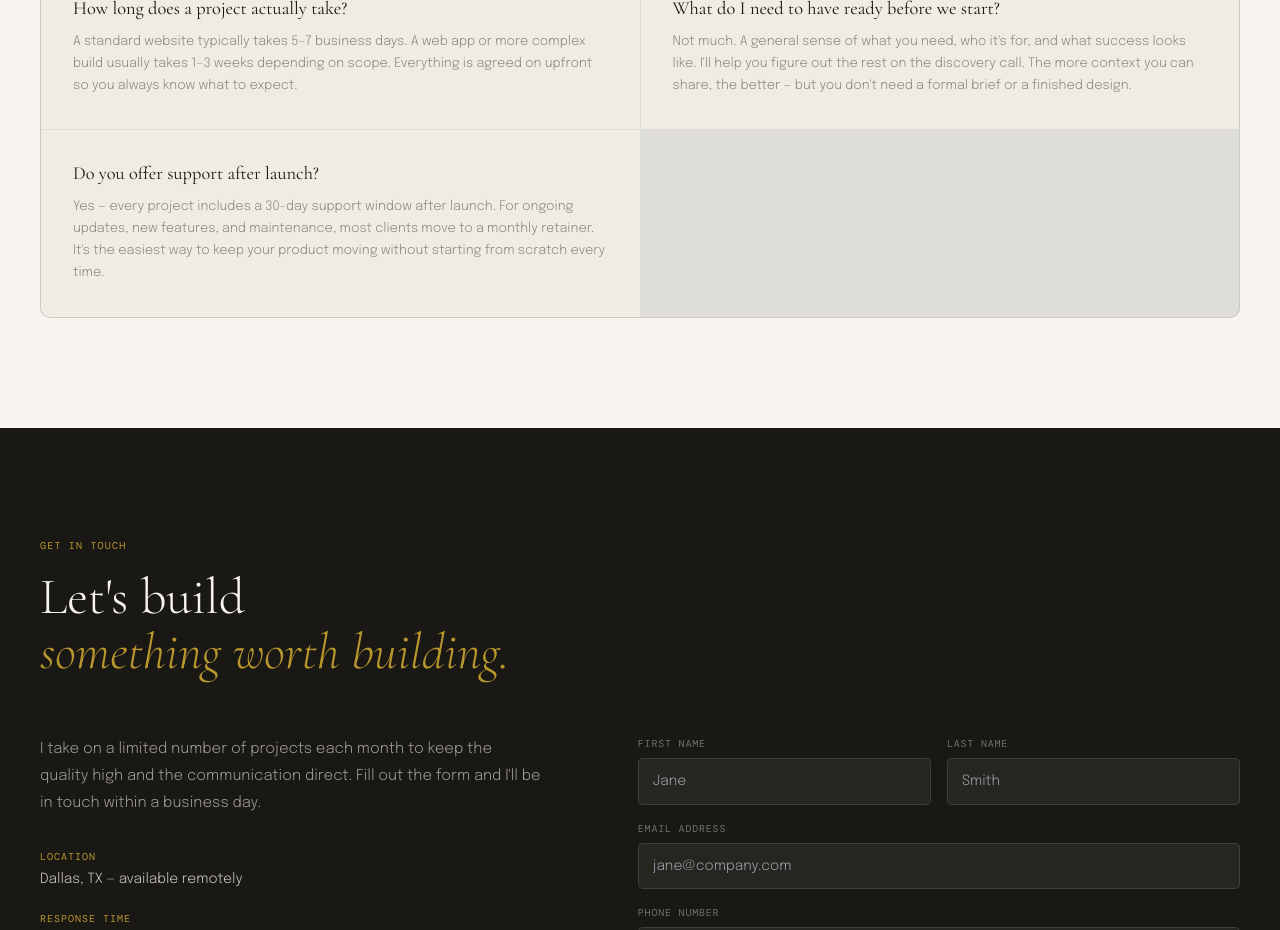
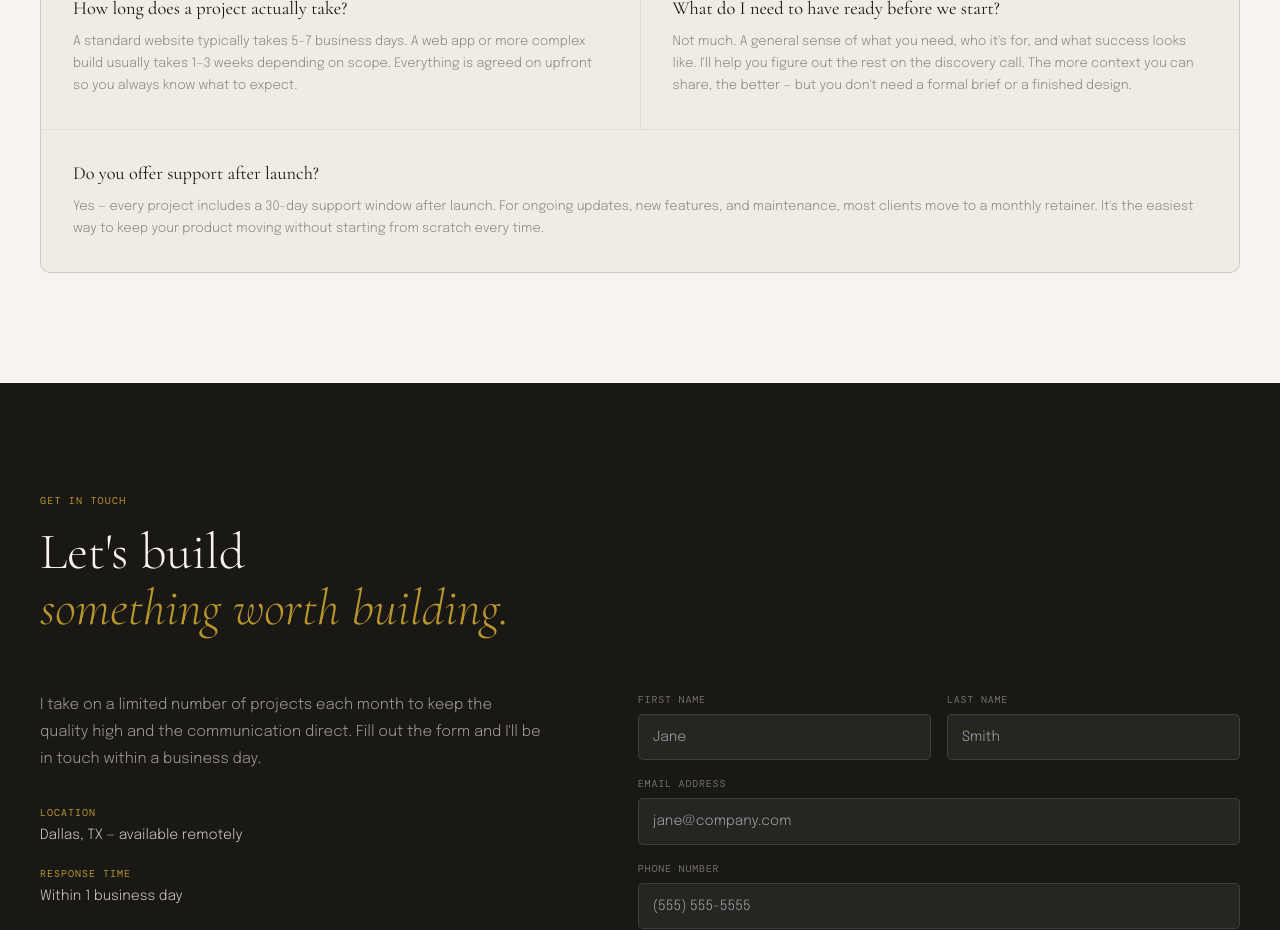
Before and after one commit to nathanlakey/nathan-portfolio, a Next.js app: page / in a window 1280 px wide. Shown: the part 4420-5350 px from the top of the page. Built offline with nearby package versions, Linux system fonts and the light colour scheme.

Commit message:
Span last FAQ item across full grid width

```diff
--- a/src/components/FAQ.tsx
+++ b/src/components/FAQ.tsx
@@ -60,6 +60,7 @@ export default function FAQ() {
             <div key={i} style={{
               background: 'var(--bg2)', padding: '2rem',
               transition: 'background 0.2s',
+              ...(i === faqs.length - 1 ? { gridColumn: '1 / -1' } : {}),
             }}
             onMouseEnter={e => { e.currentTarget.style.background = 'var(--bg)' }}
             onMouseLeave={e => { e.currentTarget.style.background = 'var(--bg2)' }}
```
